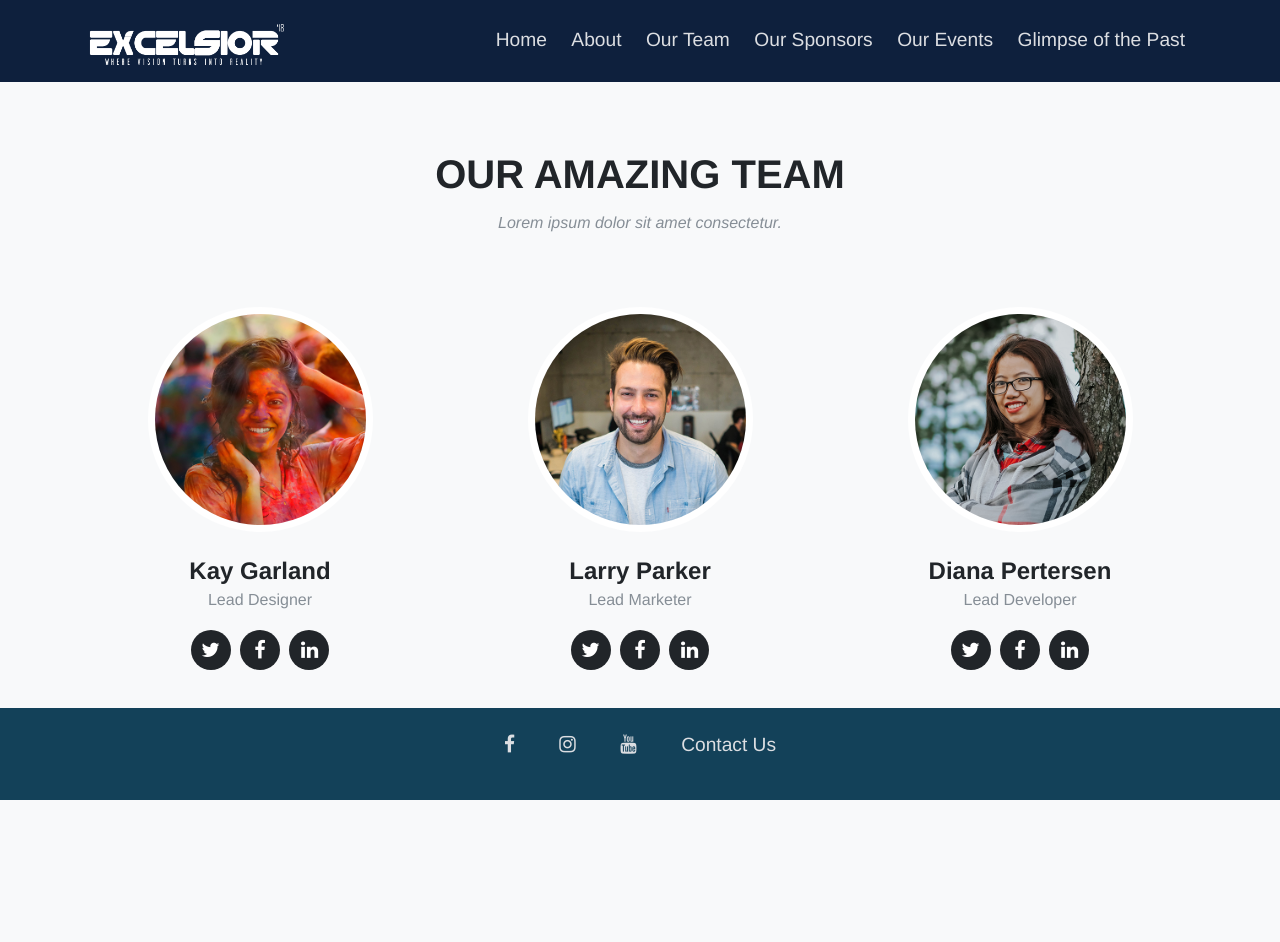
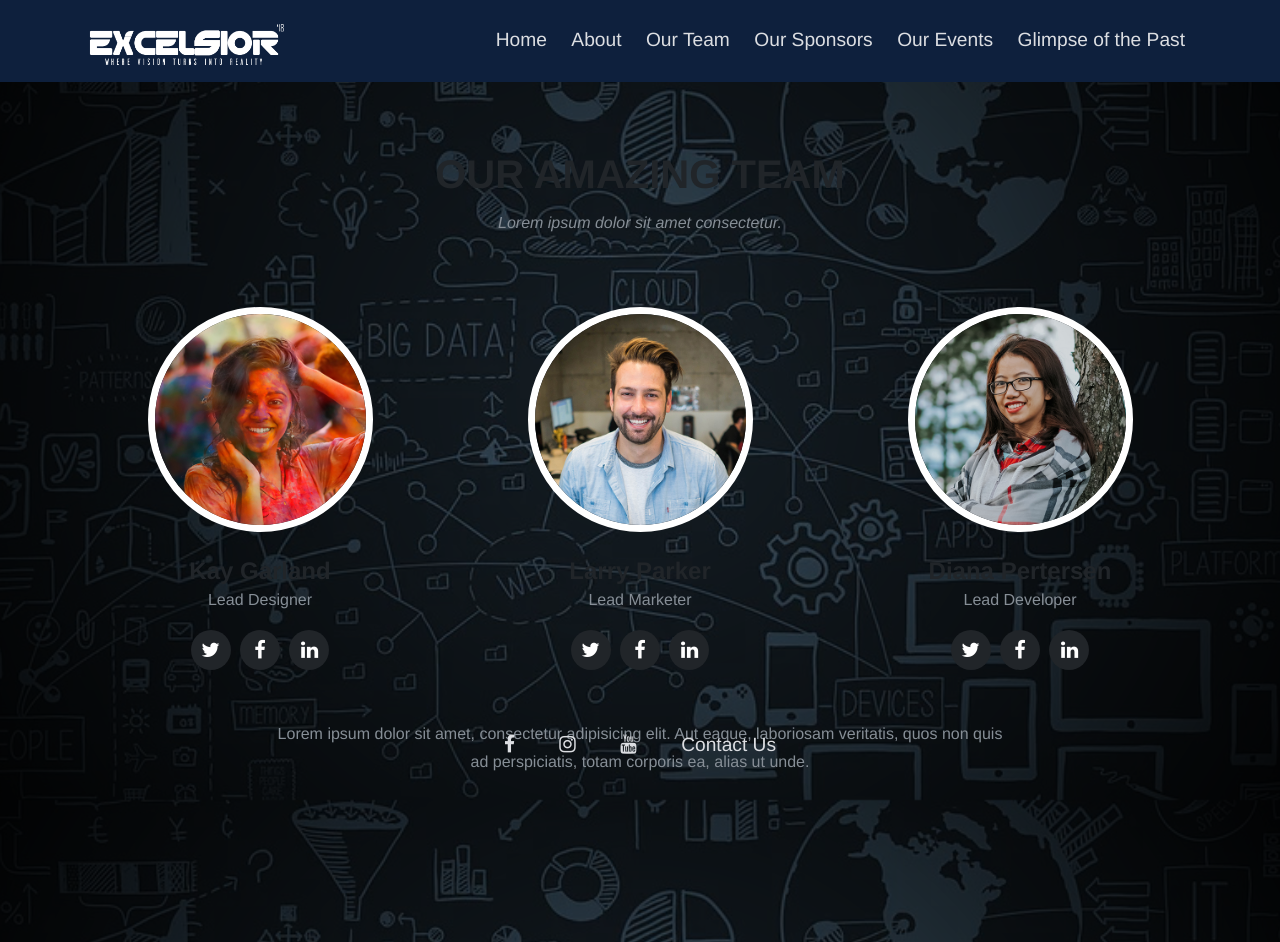
Before and after one commit to mkgdev/Excelsior, a Node server app: page /team in a window 1280 px wide. Run offline with Node 20, Linux system fonts and the light colour scheme.

Commit message:
changed background

```diff
--- a/public/css/main.css
+++ b/public/css/main.css
@@ -1,7 +1,14 @@
 .background {
 	width: 100%;
 }
-
+body {
+	background-image:radial-gradient(circle at 50% 50%,rgba(0,0,0,0.46),rgba(0,0,0,0.95)),url("../images/all.jpg");
+	-webkit-background-size:cover;
+	-moz-background-size:cover;
+	background-size:cover;
+	-o-background-size:cover;
+	background-attachment: fixed;
+}
 html, body {
 	height: 100%;
 }
@@ -174,6 +181,7 @@ canvas {
 }
 
 .jumbotron-about {
+	color: #fff;
 	margin-top: 20px;
 	/*margin-bottom: 150px;*/
 	z-index: 1;
--- a/public/css/theme.css
+++ b/public/css/theme.css
@@ -120,7 +120,7 @@ a:hover,a:focus {
 	text-align:center;
 	color:#fff;
 	/*background-image:radial-gradient(circle at 50% 50%,rgba(0,0,0,0.46),rgba(0,0,0,0.88)),url('http://unsplash.it/1600/1400?random=9'); */
-	background-image:radial-gradient(circle at 50% 50%,rgba(0,0,0,0.46),rgba(0,0,0,0.88)),url("../images/all.jpg");
+	background-image:radial-gradient(circle at 50% 50%,rgba(0,0,0,0.46),rgba(0,0,0,0.95)),url("../images/all.jpg");
 	-webkit-background-size:cover;
 	-moz-background-size:cover;
 	background-size:cover;
--- a/views/about.ejs
+++ b/views/about.ejs
@@ -61,7 +61,7 @@
 				<!-- About us -->
 
 
-				<footer class="page-footer-nh">
+				<footer class="page-footer">
 				<div class="container">
 					<p>
 						<span><a target="about" href="https://www.facebook.com/EXCELSIOR2015/"><i class="fa fa-facebook" aria-hidden="true"></i></a></span>
--- a/views/coming_soon.ejs
+++ b/views/coming_soon.ejs
@@ -46,8 +46,9 @@
 	</div>
 </footer>
 <!--jQuery -->
-<script type="text/javascript" src="/js/jquery.js"></script>
+<script type="text/javascript" src="/js/jquery-3.2.1.min.js"></script>
 <!-- Bootstrap Core JavaScript -->
+<script type="text/javascript" src="/js/popper.min.js"></script>
 <script type="text/javascript" src="/js/bootstrap.min.js"></script>
 <!-- Plugin JavaSCript -->
 <script type="text/javascript" src="/js/jquery.easing.min.js"></script>
--- a/views/contact.ejs
+++ b/views/contact.ejs
@@ -62,7 +62,7 @@
 				<!-- About us -->
 
 
-				<footer class="page-footer-nh">
+				<footer class="page-footer">
 				<div class="container">
 					<p>
 						<span><a target="about" href="https://www.facebook.com/EXCELSIOR2015/"><i class="fa fa-facebook" aria-hidden="true"></i></a></span>
--- a/views/team.ejs
+++ b/views/team.ejs
@@ -50,7 +50,7 @@
         </div>
         </nav>
   <!-- Team -->
-    <section class="bg-light" id="team">
+    <section  id="team">
       <div class="container">
         <div class="row">
           <div class="col-lg-12 text-center">
@@ -139,7 +139,7 @@
         </div>
       </div>
     </section>
-    <footer class="page-footer-nh">
+    <footer class="page-footer">
         <div class="container">
           <p>
             <span><a target="about" href="https://www.facebook.com/EXCELSIOR2015/"><i class="fa fa-facebook" aria-hidden="true"></i></a></span>
```
